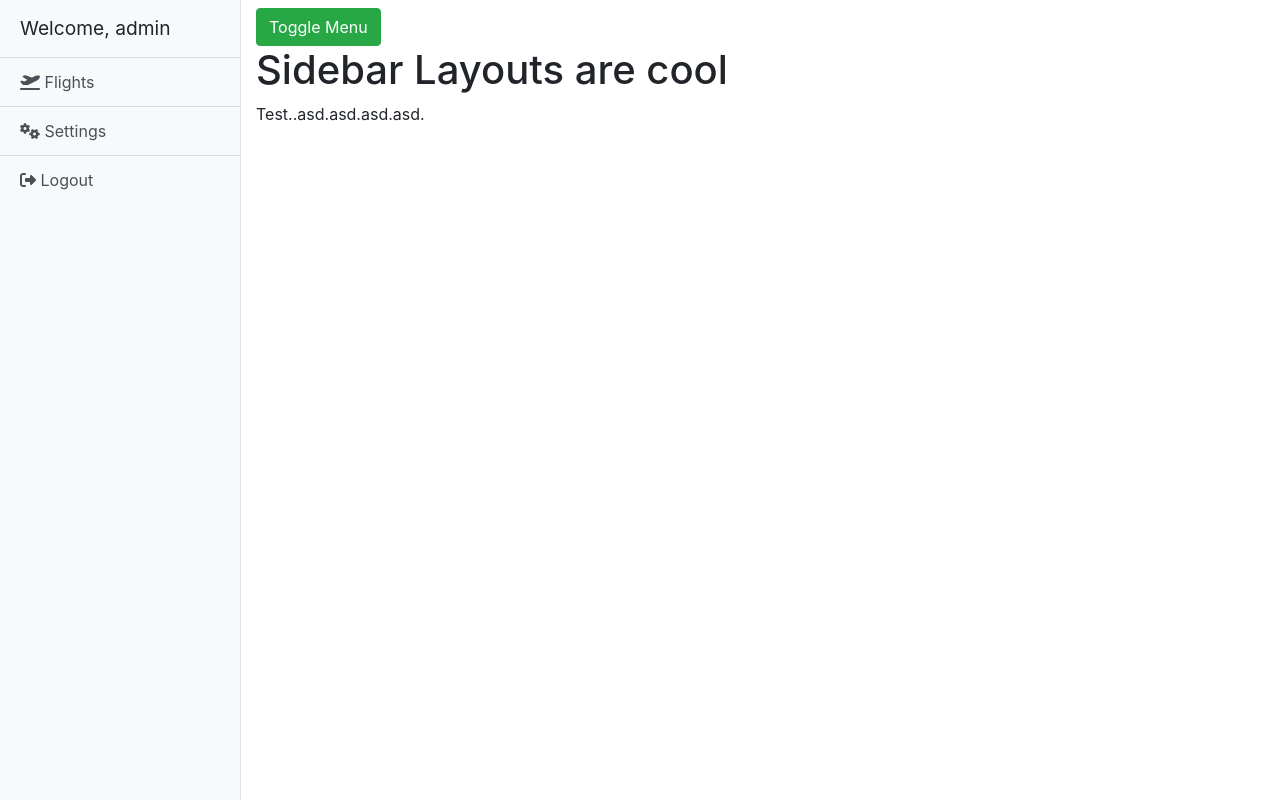
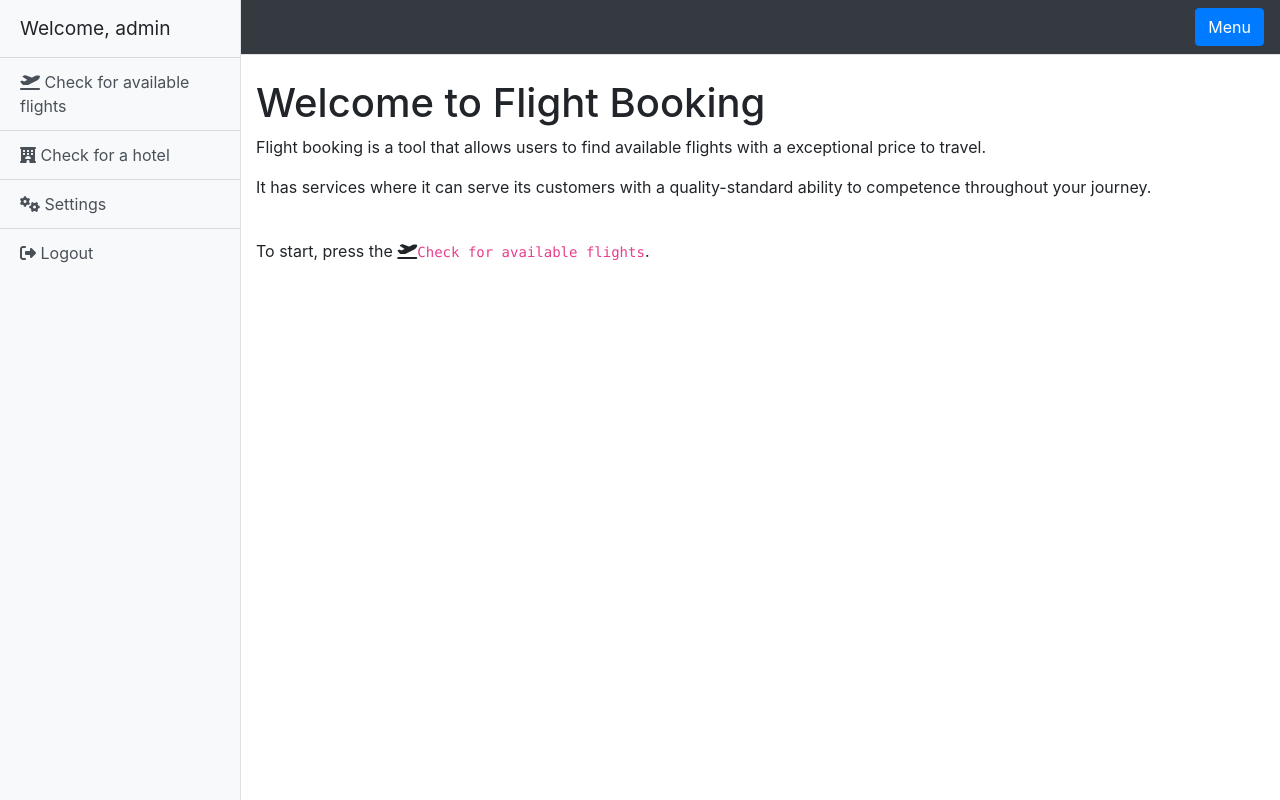
Before and after one commit to darkvaderXD2014/flight-booking, a Django app: page /home/ in a window 1280 px wide. Run offline with Django 3.2, Linux system fonts and the light colour scheme; a user stored in the database is signed in; some libraries are stand-ins or nearby versions.

Commit message:
addded dashboard

```diff
--- a/assets/css/styles_home.css
+++ b/assets/css/styles_home.css
@@ -62,7 +62,7 @@ body {
 
 #sidebar-wrapper {
   min-height: 100vh;
-  margin-left: -15rem;
+  margin-left: -10rem;
   -webkit-transition: margin .25s ease-out;
   -moz-transition: margin .25s ease-out;
   -o-transition: margin .25s ease-out;
--- a/templates/base.html
+++ b/templates/base.html
@@ -4,8 +4,11 @@
         <meta charset="utf-8">
         <meta name="viewport" content="width=device-width, initial-scale=1, shrink-to-fit=no">
         <title>
-            Flight Booking
+            {% block title %}
+
+            {% endblock %}
         </title>
+        <link rel="shortcut icon" href="{% static 'img/logo.ico' %}">
         <script src="https://kit.fontawesome.com/cc3b6ebc34.js" crossorigin="anonymous"></script>
         <link rel="stylesheet" href="{% static 'css/bootstrap.min.css' %}" type="text/css">
         <link rel="stylesheet" href="{% static 'css/styles_new.css' %}" type="text/css">
--- a/templates/base2.html
+++ b/templates/base2.html
@@ -4,8 +4,11 @@
         <meta charset="utf-8">
         <meta name="viewport" content="width=device-width, initial-scale=1, shrink-to-fit=no">
         <title>
-            Flight Booking
+            {% block title %}
+
+            {% endblock %}
         </title>
+        <link rel="shortcut icon" href="{% static 'img/logo.ico' %}">
         <script src="https://kit.fontawesome.com/cc3b6ebc34.js" crossorigin="anonymous"></script>
         <link rel="stylesheet" href="{% static 'css/bootstrap.min.css' %}" type="text/css">
         <link rel="stylesheet" href="{% static 'css/styles_home.css' %}" type="text/css">
--- a/templates/home.html
+++ b/templates/home.html
@@ -1,20 +1,19 @@
 {% extends 'base2.html' %}
 {% load static %}
+{% block title %}Homepage{% endblock %}
 {% block content %}
 <div class="d-flex" id="wrapper">
     {% include 'sidebar.html' %}
     <div id="page-content-wrapper">
-        <div class="container-fluid pt-2">
-            <div class="row">
-                <div class="col-lg-12">
-                    <a href="#" class="btn btn-success" id="menu-toggle">Toggle Menu</a>
-                    <h1>Sidebar Layouts are cool</h1>
-                    <p>Test..asd.asd.asd.asd.</p>
-                </div>
-            </div>
+        {% include 'navbar.html' %}
+        <div class="container-fluid">
+            <h1 class="mt-4">Welcome to Flight Booking</h1>
+            <p>Flight booking is a tool that allows users to find available flights with a exceptional price to travel.</p>
+            <p>It has services where it can serve its customers with a quality-standard ability to competence throughout your journey.</p>
+            <br />
+            <p>To start, press the <i class="fas fa-plane-departure"></i><code>Check for available flights</code>.</p>
         </div>
     </div>
-
 </div>
 
 <!-- Menu toggle script -->
--- a/templates/login.html
+++ b/templates/login.html
@@ -1,5 +1,6 @@
 {% extends 'base.html' %}
 {% load static %}
+{% block title %}Login{% endblock %}
 {% block content %}
 <div class="container h-100">
     <div class="d-flex justify-content-center h-100">
--- /dev/null
+++ b/templates/navbar.html
@@ -0,0 +1,4 @@
+{% load static %}
+<nav class="navbar navbar-expand-lg navbar-dark bg-dark border-bottom">
+    <button class="btn btn-primary ml-auto" id="menu-toggle">Menu</button>
+</nav>
--- a/templates/reg.html
+++ b/templates/reg.html
@@ -1,5 +1,6 @@
 {% extends 'base.html' %}
 {% load static %}
+{% block title %}Register{% endblock %}
 {% block content %}
 <div class="container h-100">
     <div class="d-flex justify-content-center h-100">
--- a/templates/sidebar.html
+++ b/templates/sidebar.html
@@ -3,7 +3,8 @@
 <div class="bg-light border-right" id="sidebar-wrapper">
     <div class="sidebar-heading">Welcome, {{request.user}}</div>
     <div class="list-group list-group-flush">
-      <a href="#" class="list-group-item list-group-item-action bg-light"><i class="fas fa-plane-departure"></i>  Flights</a>
+      <a href="#" class="list-group-item list-group-item-action bg-light"><i class="fas fa-plane-departure"></i>  Check for available flights</a>
+      <a href="#" class="list-group-item list-group-item-action bg-light"><i class="fas fa-hotel"></i>  Check for a hotel</a>
       <a href="#" class="list-group-item list-group-item-action bg-light"><i class="fas fa-cogs"></i>  Settings</a>
       <a href="{% url 'logout' %}" class="list-group-item list-group-item-action bg-light"><i class="fas fa-sign-out-alt"></i>  Logout</a>
     </div>
```
Also changed, not shown: assets/img/logo.ico (added), assets/img/places/boracay.jpg (added), assets/img/places/palawan.jpg (added), assets/img/places/siargao.jpg (added), db.sqlite3.
